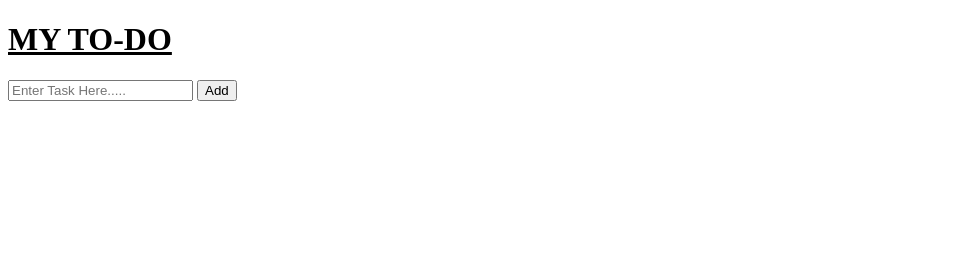
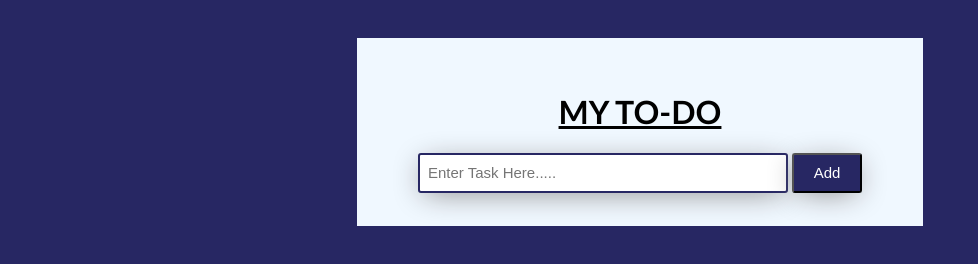
Before and after one commit to Ankusha2/ToDoList, a plain HTML site: page index.html in a window 1280 px wide. Shown: the whole page, without its empty margins (0-978 px from the left). Drawn offline with Linux system fonts and the light colour scheme.

Commit message:
Update index.html

```diff
--- a/index.html
+++ b/index.html
@@ -4,7 +4,7 @@
     <meta charset="UTF-8" />
     <meta name="viewport" content="width=device-width, initial-scale=1.0" />
     <title>TO DO APP</title>
-    <link rel="stylesheet" href="toDoApp.css" />
+    <link rel="stylesheet" href="style.css" />
         <link rel="stylesheet" href="https://cdnjs.cloudflare.com/ajax/libs/font-awesome/6.5.1/css/all.min.css">
 
   </head>
```
